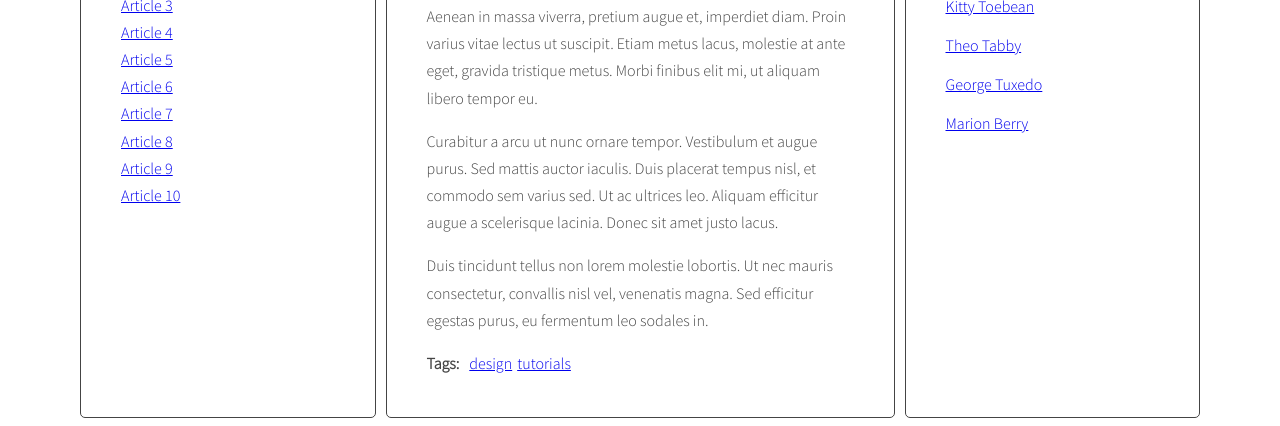
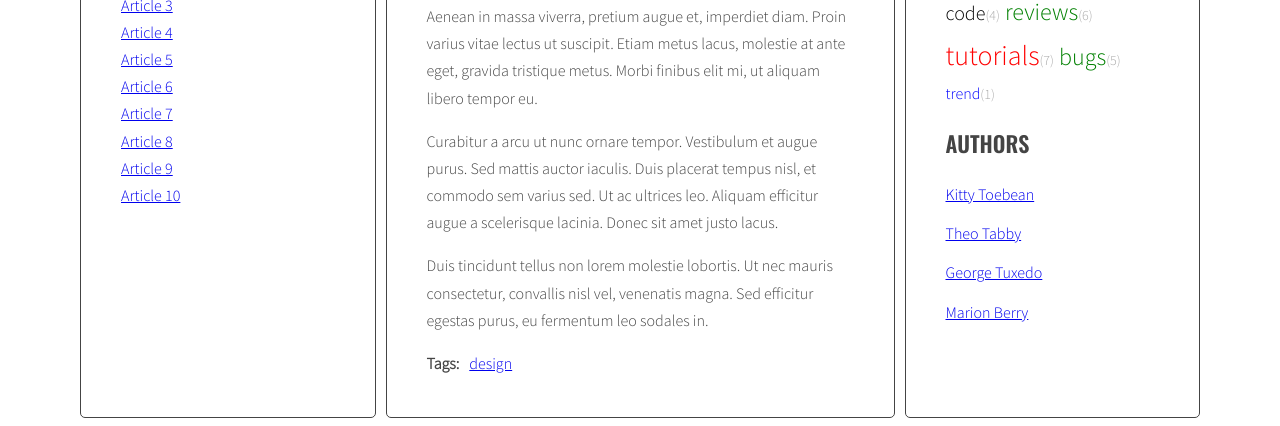
Before and after one commit to maciej-krzyzowski/JS-blog, a website: page index.html in a window 1280 px wide. Shown: the part 421-847 px from the top of the page. Drawn offline with nearby package versions, Linux system fonts and the light colour scheme.

Commit message:
Add tag cloud

```diff
--- a/index.html
+++ b/index.html
@@ -18,7 +18,7 @@
                     <ul class="list titles"> </ul>
                 </aside>
                 <section class="posts">
-                    <article class="post active" id="article-1" data-tags="design tutorials" data-author="Marion Berry">
+                    <article class="post active" id="article-1" data-tags="design" data-author="Marion Berry">
                         <h3 class="post-title">Article 1</h3>
                         <p class="post-author"></p>
                         <div class="post-content">
@@ -36,7 +36,7 @@
                             </ul>
                         </div>
                     </article>
-                    <article class="post" id="article-2" data-tags="news code" data-author="Theo Tabby">
+                    <article class="post" id="article-2" data-tags="news code design reviews tutorials" data-author="Theo Tabby">
                         <h3 class="post-title">Article 2</h3>
                         <p class="post-author">by Theo Tabby</p>
                         <div class="post-content">
@@ -54,7 +54,7 @@
                             </ul>
                         </div>
                     </article>
-                    <article class="post" id="article-3" data-tags="news reviews design" data-author="George Tuxedo">
+                    <article class="post" id="article-3" data-tags="news bugs reviews design" data-author="George Tuxedo">
                         <h3 class="post-title">Article 3</h3>
                         <p class="post-author"></p>
                         <div class="post-content">
@@ -86,7 +86,7 @@
                             </ul>
                         </div>
                     </article>
-                    <article class="post" id="article-5" data-tags="design reviews" data-author="Marion Berry">
+                    <article class="post" id="article-5" data-tags="design bugs reviews" data-author="Marion Berry">
                         <h3 class="post-title">Article 5</h3>
                         <p class="post-author"></p>
                         <div class="post-content">
@@ -102,7 +102,7 @@
                             </ul>
                         </div>
                     </article>
-                    <article class="post" id="article-6" data-tags="reviews code" data-author="George Tuxedo">
+                    <article class="post" id="article-6" data-tags="reviews code design tutorials" data-author="George Tuxedo">
                         <h3 class="post-title">Article 6</h3>
                         <p class="post-author"></p>
                         <div class="post-content">
@@ -121,7 +121,7 @@
                             </ul>
                         </div>
                     </article>
-                    <article class="post" id="article-7" data-tags="code news" data-author="Kitty Toebean">
+                    <article class="post" id="article-7" data-tags="code news design tutorials" data-author="Kitty Toebean">
                         <h3 class="post-title">Article 7</h3>
                         <p class="post-author"></p>
                         <div class="post-content">
@@ -138,7 +138,7 @@
                             </ul>
                         </div>
                     </article>
-                    <article class="post" id="article-8" data-tags="news design tutorials" data-author="Theo Tabby">
+                    <article class="post" id="article-8" data-tags="news bugs design reviews tutorials" data-author="Theo Tabby">
                         <h3 class="post-title">Article 8</h3>
                         <p class="post-author"></p>
                         <div class="post-content">
@@ -155,7 +155,7 @@
                             </ul>
                         </div>
                     </article>
-                    <article class="post" id="article-9" data-tags="news tutorials" data-author="Marion Berry">
+                    <article class="post" id="article-9" data-tags="trend news bugs reviews tutorials" data-author="Marion Berry">
                         <h3 class="post-title">Article 9</h3>
                         <p class="post-author"></p>
                         <div class="post-content">
@@ -174,7 +174,7 @@
                             </ul>
                         </div>
                     </article>
-                    <article class="post" id="article-10" data-tags="code design news reviews" data-author="George Tuxedo">
+                    <article class="post" id="article-10" data-tags="news bugs tutorials" data-author="George Tuxedo">
                         <h3 class="post-title">Article 10</h3>
                         <p class="post-author"></p>
                         <div class="post-content">
--- a/js/script.js
+++ b/js/script.js
@@ -3,8 +3,9 @@ const optArticleSelector = '.post',
     optTitleSelector = '.post-title',
     optTitleListSelector = '.titles',
     optArticleTagsSelector = '.post-tags .list',
-    optAuthorSelector = '.post-author';
-
+    optAuthorSelector = '.post-author',
+    optCloudClassCount = '5',
+    optCloudClassPrefix = 'tag-size-';
 
 function titleClickHandler(event) {
 
@@ -39,28 +40,74 @@ function generateTitleLinks(customSelector = '') {
         html = html + linkHTML;
     }
     titleList.innerHTML = html;
-
     const links = document.querySelectorAll('.titles a');
     for (let link of links) {
         link.addEventListener('click', titleClickHandler);
     }
 }
 
+// INNY SPOSÓB WYŚWIETLANIA LISTY PO LEWEJ
+// function generateTitleLinks() {
+//     const titleList = document.querySelector(optTitleListSelector);
+//     titleList.innerHTML = '';
+//     const articles = document.querySelectorAll(optArticleSelector);
+// console.log(articles);
+//     for (let article of articles) {
+//         const articleId = article.getAttribute('id');
+//         const articleTitle = article.querySelector(optTitleSelector).innerHTML;
+//         const linkHTML = '<li><a href="#' + articleId + '"><span>' + articleTitle + '</span></a></li>';
+//         titleList.insertAdjacentHTML("beforeend", linkHTML);
+//     }
+// }
+
 generateTitleLinks();
 
+function calculateTagsParams(tags) {
+    const params = {
+        min : 999,
+        max : 0,
+    };
+    for (let tag in tags) {
+        params.max = Math.max(tags[tag], params.max);
+        params.min = Math.min(tags[tag], params.min);
+    }
+    return params;
+}
+
+function calculateTagClass(count, params) {
+    const normalizedCount = count - params.min;
+    const normalizedMax = params.max - params.min;
+    const percentage = normalizedCount / normalizedMax;
+    const classNumber = Math.floor( percentage * (optCloudClassCount - 1) + 1 );
+    return classNumber;
+}
+
 function generateTags(){
+    let allTags = {};
     const articles = document.querySelectorAll(optArticleSelector);
     for (let article of articles) {
-        const tagList = article.querySelector(optArticleTagsSelector);
+        const tagWrapper = article.querySelector(optArticleTagsSelector);
         let html = '';
         const articleTags = article.getAttribute('data-tags');
         const articleTagsArray = articleTags.split(' ');
-        for (let tag of articleTagsArray){
+        for (let tag of articleTagsArray) {
             const tagLinkHTML = '<li><a href="#tag-' + tag + '">' + tag + '</a></li>';
             html = html + tagLinkHTML;
+            if(!allTags.hasOwnProperty(tag)) {
+                allTags[tag] = 1;
+            } else {
+                allTags[tag]++;
+            }
         }
-        tagList.innerHTML = html;
+        tagWrapper.innerHTML = html;
     }
+    const tagList = document.querySelector('.tags');
+    const tagsParams = calculateTagsParams(allTags);
+    let allTagsHTML = '';
+    for (let tag in allTags) {
+        allTagsHTML += '<li><a class="' + optCloudClassPrefix + calculateTagClass(allTags[tag], tagsParams) + '" href="#tag-' + tag + '">' + tag + '<span class="styleTag">(' + allTags[tag] + ')</span></a></li>';
+    }
+    tagList.innerHTML = allTagsHTML;
 }
 
 generateTags();
@@ -85,7 +132,7 @@ function tagClickHandler(event){
 }
 
 function addClickListenersToTags(){
-    const tags = document.querySelectorAll('.post-tags .list a');
+    const tags = document.querySelectorAll('.post-tags .list a, .tags li a');
     for (let tag of tags) {
         tag.addEventListener('click', tagClickHandler);
     }
@@ -132,20 +179,3 @@ function addClickListenersToAuthor(){
 }
 
 addClickListenersToAuthor();
-
-// INNY SPOSÓB WYŚWIETLANIA LISTY PO LEWEJ
-// function generateTitleLinks() {
-// console.log('Funkcja została wykonana')
-//     const titleList = document.querySelector(optTitleListSelector);
-//     titleList.innerHTML = '';
-//     const articles = document.querySelectorAll(optArticleSelector);
-// console.log(articles);
-//     for (let article of articles) {
-//         const articleId = article.getAttribute('id');
-//         const articleTitle = article.querySelector(optTitleSelector).innerHTML;
-//         const linkHTML = '<li><a href="#' + articleId + '"><span>' + articleTitle + '</span></a></li>';
-//         titleList.insertAdjacentHTML("beforeend", linkHTML);
-//     }
-// }
-
-// generateTitleLinks();
--- a/sass/style.scss
+++ b/sass/style.scss
@@ -86,7 +86,6 @@ body {
     list-style-type: none;
     margin: 0;
     padding: 0;
-
     .active {
         font-weight: bold;
     }
@@ -98,7 +97,14 @@ body {
         margin-right: 5px;
     }
 }
-
+.tags {
+    li {
+        display: inline-block;
+        margin-right: 5px;
+        padding: 0;
+        border: 0;
+    }
+}
 
 /* Authors */
 
@@ -130,3 +136,41 @@ body {
         margin: 0 10px 0 0;
     }
 }
+
+/* Tag */
+
+.tag-size-1 {
+    font-size: 16px;
+    color: blue;
+    text-decoration: none;
+}
+
+.tag-size-2 {
+    font-size: 20px;
+    color: black;
+    text-decoration: none;
+}
+
+.tag-size-3 {
+    font-size: 24px;
+    color: green;
+    text-decoration: none;
+}
+
+.tag-size-4 {
+    font-size: 28px;
+    color: red;
+    text-decoration: none;
+}
+
+.tag-size-5 {
+    font-size: 32px;
+    color: gold;
+    text-decoration: none;
+
+}
+
+.styleTag {
+    font-size: 14px;
+    color: darkgray;
+}
```
Also changed, not shown: css/style.css, 1 other file.
